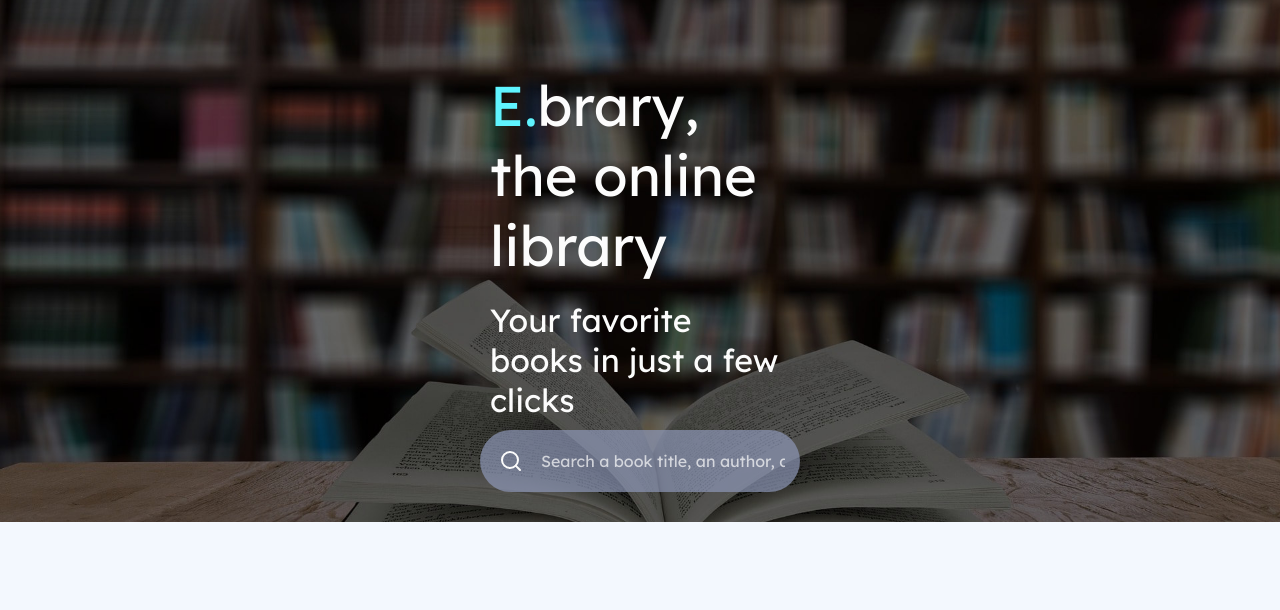
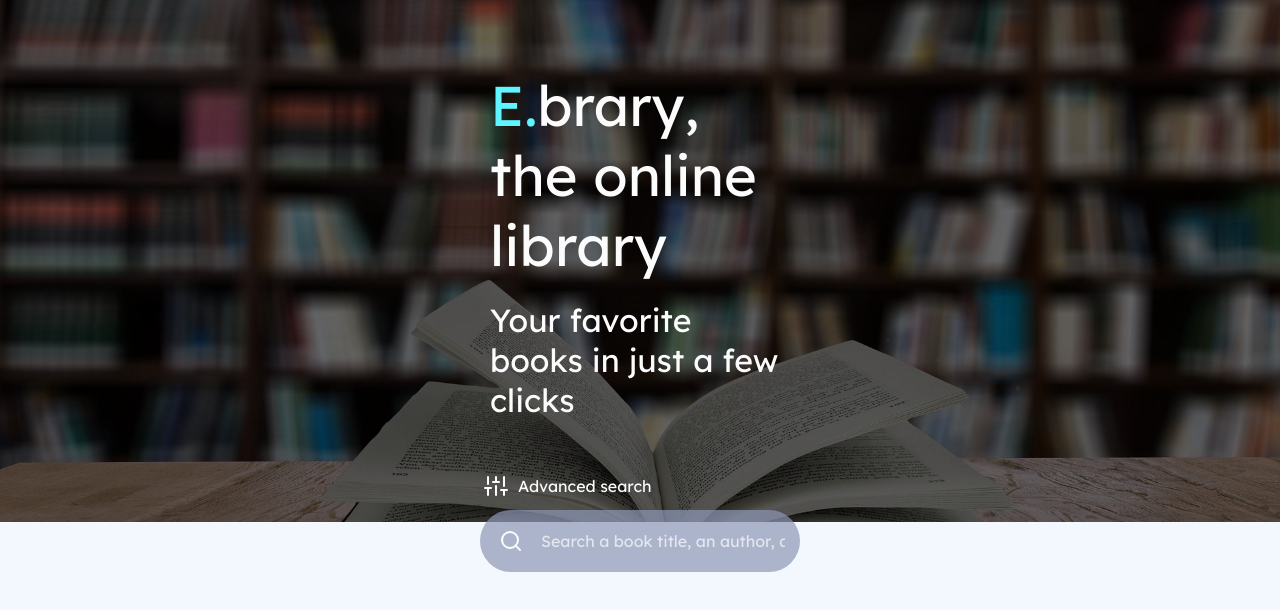
Before and after one commit to raven-panda/app-library-webapp, a React (Vite) app: page / in a window 1280 px wide. Shown: the top 610 px of the page. Built offline with nearby package versions, Linux system fonts and the light colour scheme.

Commit message:
add: implementing advanced form mode in search of welcome page

```diff
--- a/src/pages/public/index.tsx
+++ b/src/pages/public/index.tsx
@@ -2,22 +2,30 @@ import { useTranslation } from "react-i18next";
 import "./style.scss";
 import SearchBar from "../../components/form/SearchBar";
 import EbrForm from "../../components/form/Form";
+import { useState } from "react";
+import Button from "../../components/form/Button";
+import { Rewind, Sliders } from "react-feather";
 
 export default function WelcomePage() {
   const {t} = useTranslation();
+  const [isFormAdvancedMode, setFormAdvancedMode] = useState(false);
 
   const onSubmit = (value: any) => {
     console.log({value});
   };
 
   return <>
-    <div className="ebr_welcome-header">
+    <div className="ebr_welcome-header" data-advanced={isFormAdvancedMode}>
       <h1><span className="font-accent-blue">E.</span>brary, {t("welcomePage.title")}</h1>
       <h2>{t("welcomePage.subTitle")}</h2>
 
-      <EbrForm onSubmit={onSubmit}>
-        <SearchBar placeholder={t("form.searchAllInput")} name="searchAllInput"/>
-      </EbrForm>
+      <Button id="form-advanced-mode-toggle" onClick={() => setFormAdvancedMode(prev => !prev)}><div className="ebr_icon">{isFormAdvancedMode ? <Rewind /> : <Sliders />}</div> {t(`form.searchModeToggle.${isFormAdvancedMode.toString()}`)}</Button>
+      {isFormAdvancedMode ?
+        <>a</> :
+        <EbrForm onSubmit={onSubmit}>
+          <SearchBar placeholder={t("form.searchAllInput")} name="searchAllInput"/>
+        </EbrForm>
+      }
     </div>
   </>;
 }
```
